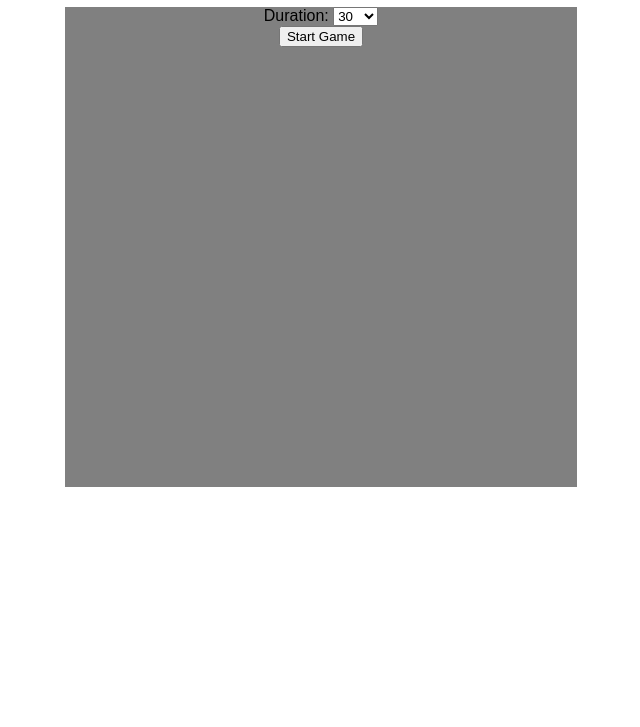
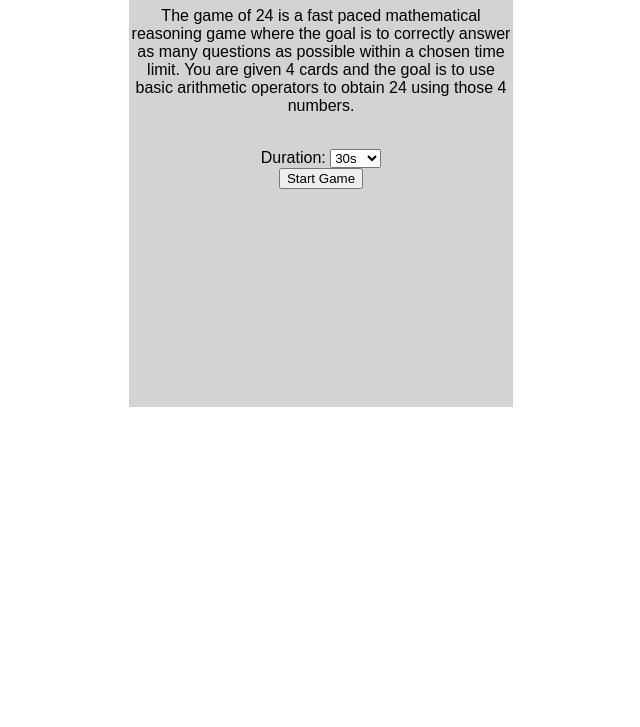
Before and after one commit to jliu4242/Game-of-24, a website: page Options.html in a window 1280 px wide. Shown: the part 73-800 px from the top of the page, without its empty margins (319-959 px from the left). Drawn offline with nearby package versions, Linux system fonts and the light colour scheme.

Commit message:
feat: finished front page

```diff
--- a/Options.html
+++ b/Options.html
@@ -12,21 +12,31 @@
 
     <div class="form">
         <form>
+            <div>
+                <h1>Game of 24</h1>
+                <p>
+                    The game of 24 is a fast paced mathematical reasoning game where the goal is to correctly answer
+                    as many questions as possible within a chosen time limit. You are given 4 cards and the goal is to use
+                    basic arithmetic operators to obtain 24 using those 4 numbers.
+                </p>
+            </div>
+
+            <br/>
             <body>
                 <label for="duration">Duration:</label>
                 <select id="duration" name="duration">
-                    <option value="30">30</option>
-                    <option value="60">60</option>
-                    <option value="120">120</option>
+                    <option value="30">30s</option>
+                    <option value="60">60s</option>
+                    <option value="120">120s</option>
                 </select>
             </body>
-
         </form>
 
         <button id='startGame'>Start Game</button>
         <script>
-            localStorage.setItem('timedDuration', document.getElementById('duration').value);
             document.getElementById('startGame').onclick = function () {
+                var e = document.getElementById('duration');
+                localStorage.setItem('timedDuration', e.value);
                 location.href='timedModePage.html';
             };
         </script>
--- a/gameOf24.css
+++ b/gameOf24.css
@@ -62,12 +62,11 @@ input {
 }
 
 .form {
-    width: 40%;
+    width: 30%;
     height: 60%;
     position: absolute;
-    top: 100px;
-    background-color: gray;
+    background-color: lightgray;
     text-align: center;
-    top: 10%;
-    left: 30%;
+    top: 0%;
+    left: 35%;
 }
```
